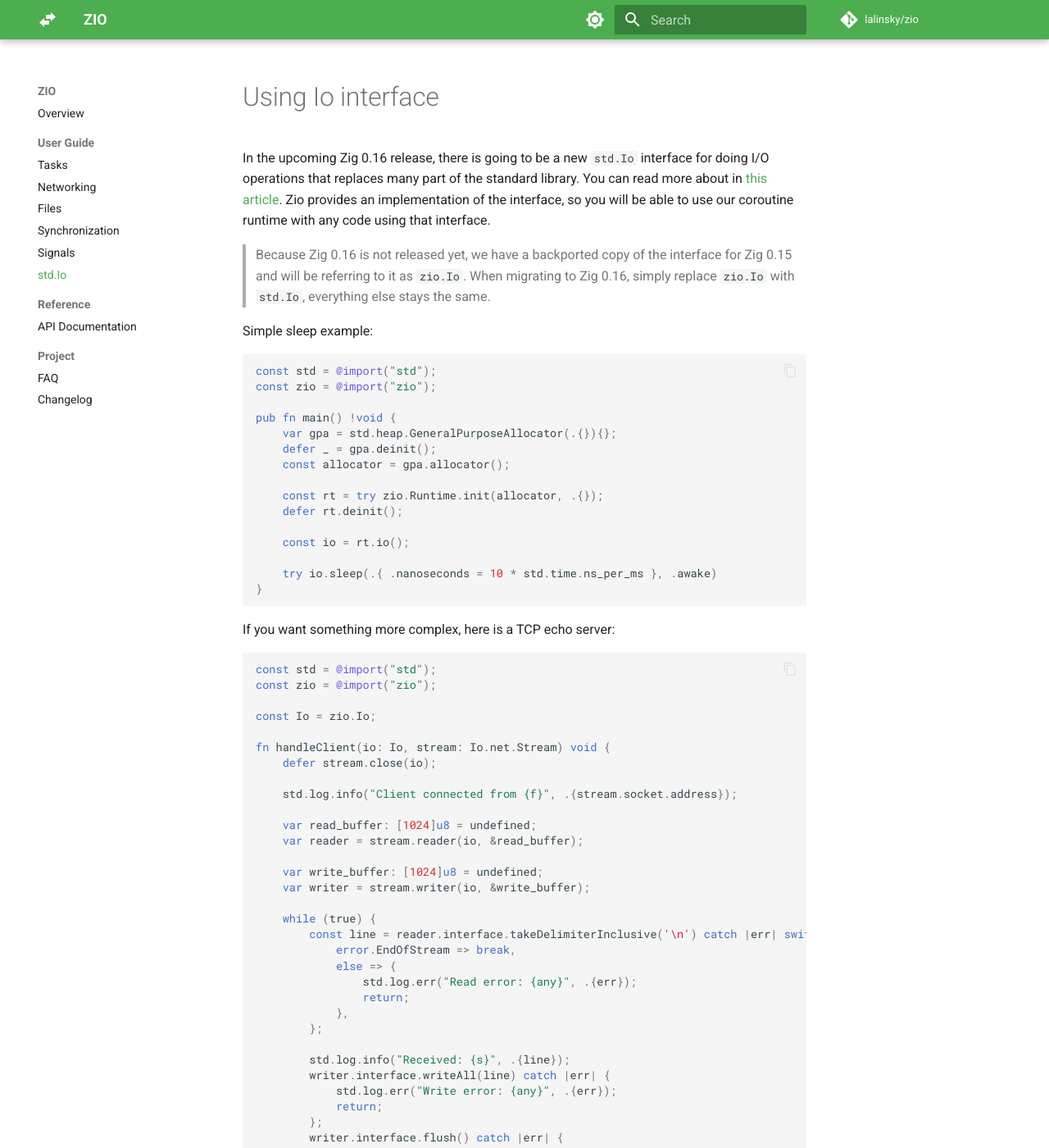
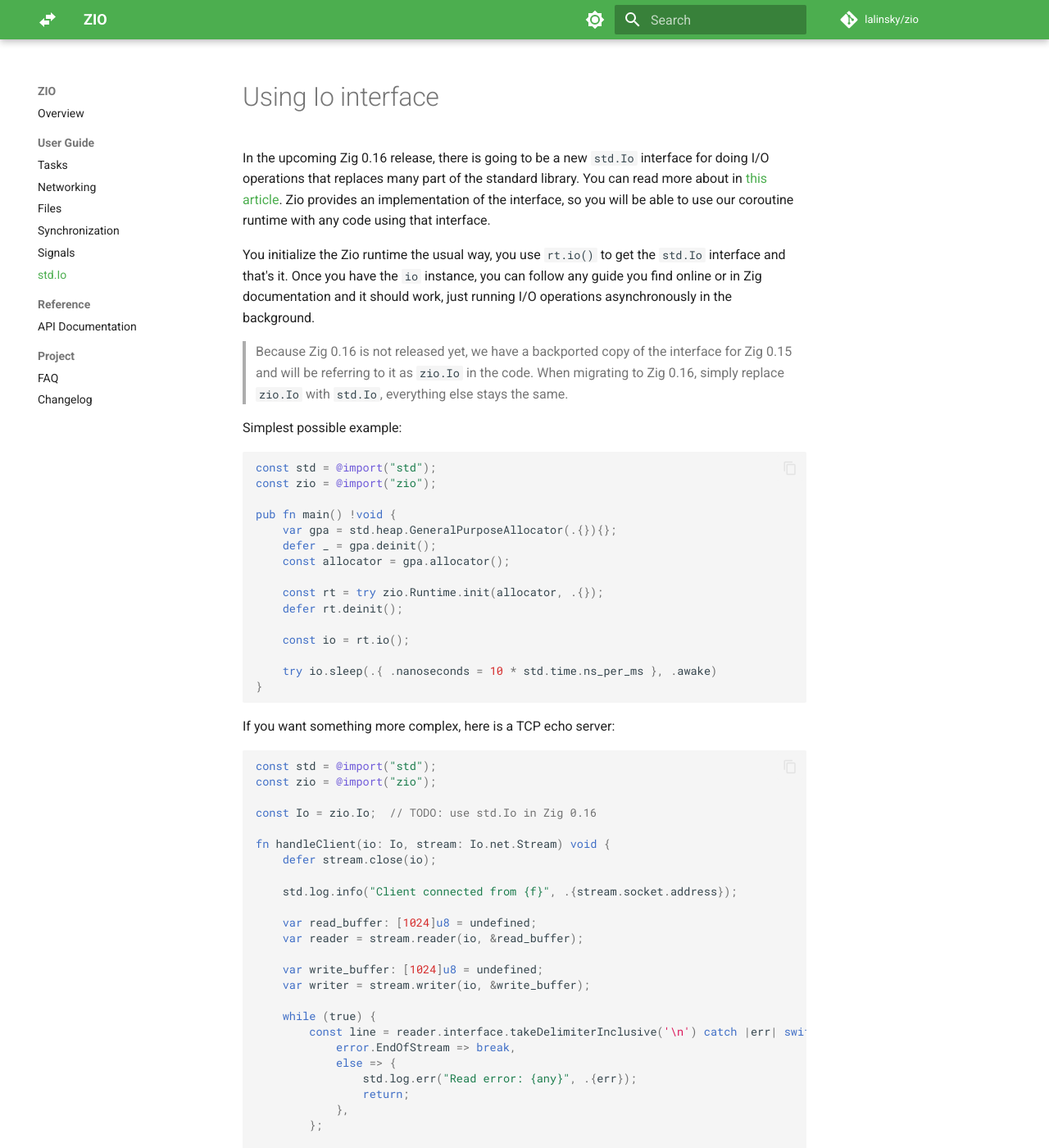
Before and after one commit to lalinsky/zio, an MkDocs documentation site: the page built from docs/stdio.md, in a window 1280 px wide and 1400 px high. Shown: the whole window at 82% size. Built offline with MkDocs 1.6.1 and Material for MkDocs 9.7.7, drawn with Linux system fonts in a browser that asks for light colours; comment, search, counter and statistics services are not loaded.

Commit message:
Revise stdio.md for Zio and Zig I/O changes
Updated documentation to clarify usage of Zio with Zig 0.15 and 0.16.

````diff
--- a/docs/stdio.md
+++ b/docs/stdio.md
@@ -4,10 +4,13 @@ In the upcoming Zig 0.16 release, there is going to be a new `std.Io` interface
 You can read more about in [this article](https://kristoff.it/blog/zig-new-async-io/). Zio provides an implementation of the interface, so you will be able to use
 our coroutine runtime with any code using that interface.
 
-> Because Zig 0.16 is not released yet, we have a backported copy of the interface for Zig 0.15 and will be referring to it as `zio.Io`.
+You initialize the Zio runtime the usual way, you use `rt.io()` to get the `std.Io` interface and that's it. Once you have the `io` instance,
+you can follow any guide you find online or in Zig documentation and it should work, just running I/O operations asynchronously in the background.
+
+> Because Zig 0.16 is not released yet, we have a backported copy of the interface for Zig 0.15 and will be referring to it as `zio.Io` in the code.
 > When migrating to Zig 0.16, simply replace `zio.Io` with `std.Io`, everything else stays the same.
 
-Simple sleep example:
+Simplest possible example:
 
 ```zig
 const std = @import("std");
@@ -33,7 +36,7 @@ If you want something more complex, here is a TCP echo server:
 const std = @import("std");
 const zio = @import("zio");
 
-const Io = zio.Io;
+const Io = zio.Io;  // TODO: use std.Io in Zig 0.16
 
 fn handleClient(io: Io, stream: Io.net.Stream) void {
     defer stream.close(io);
````
